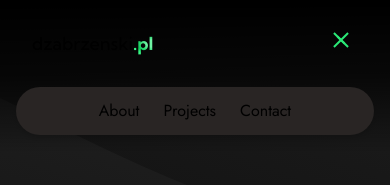
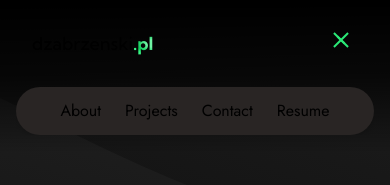
Before and after one commit to dawidzabrzenski/web-portfolio, a React (Vite) app: page / in a window 390 px wide. Both pictures are taken after a click on the button "Burger Icon for Navbar". Shown: the top 185 px of the page. Built offline with nearby package versions, Linux system fonts and the light colour scheme.

Commit message:
Navbar fix for <a> being too wide

```diff
--- a/src/components/EmailForm.jsx
+++ b/src/components/EmailForm.jsx
@@ -42,6 +42,7 @@ function EmailForm({ handleForm }) {
       animate={{ opacity: 1 }}
       exit={{ opacity: 0 }}
       className="absolute top-0 z-50 flex h-full w-full items-center justify-center bg-stone-700/20 backdrop-blur-sm"
+      onClick={() => handleForm(false)}
     >
       <motion.div
         initial={{ y: -40 }}
--- a/src/components/Navbar.jsx
+++ b/src/components/Navbar.jsx
@@ -13,7 +13,7 @@ function Navbar() {
       <div className="grid w-full grid-cols-8 items-center px-4 md:grid-cols-12 md:px-12">
         <h2 className="col-span-7 text-start text-lg md:col-span-4 md:text-2xl">
           <p
-            className="font-kumbh font-medium hover:cursor-pointer"
+            className="font-kumbh inline-block font-medium hover:cursor-pointer"
             onClick={() => scrollToSection("home")}
           >
             dzabrzenski
@@ -25,14 +25,17 @@ function Navbar() {
           <NavbarList setNavbar={setActive} />
         </ul>
 
+        <div className="col-span-4 hidden px-12 text-end text-xl font-medium md:block">
           <a
             href="/resume.pdf"
             target="_blank"
             rel="noopener noreferrer"
-          className="col-span-4 hidden px-12 text-end text-xl font-medium md:block"
+            className="text-end text-xl font-medium"
+            aria-label="Link to my resume"
           >
             <ButtonRotating />
           </a>
+        </div>
 
         <div className="grid-row col-span-1 md:hidden">
           <BurgerIcon value={active} setValue={setActive} />
@@ -40,9 +43,9 @@ function Navbar() {
       </div>
 
       {active && (
-        <div className="flex justify-center">
+        <div className="flex justify-center overflow-hidden">
           <motion.ul
-            initial={{ opacity: 0, y: -80, width: "66%" }}
+            initial={{ opacity: 0, y: -80, width: "fit-content" }}
             animate={[{ opacity: 1, y: 0 }, { width: "100vw" }]}
             transition={{
               opacity: { duration: 0.2 },
--- a/src/components/NavbarList.jsx
+++ b/src/components/NavbarList.jsx
@@ -1,3 +1,4 @@
+import ButtonRotating from "./ButtonRotating";
 import NavbarElement from "./NavbarElement";
 
 function NavbarList({ setNavbar }) {
@@ -18,6 +19,17 @@ function NavbarList({ setNavbar }) {
           Contact
         </NavbarElement>
       </li>
+      <li className="relative transition-colors duration-300 after:absolute after:bottom-0 after:left-0 after:block after:h-0.5 after:w-0 after:bg-light-green after:transition-all after:duration-300 hover:cursor-pointer hover:text-light-green hover:after:w-full md:hidden">
+        <a
+          target="_blank"
+          rel="noopener noreferrer"
+          href="/resume.pdf"
+          aria-label="Link to my resume"
+          onClick={() => setNavbar(false)}
+        >
+          Resume
+        </a>
+      </li>
     </>
   );
 }
```
Also changed, not shown: 1 other file (tests, documents, lock files or other folders). Lines whose indentation alone changed are shown as unchanged.
